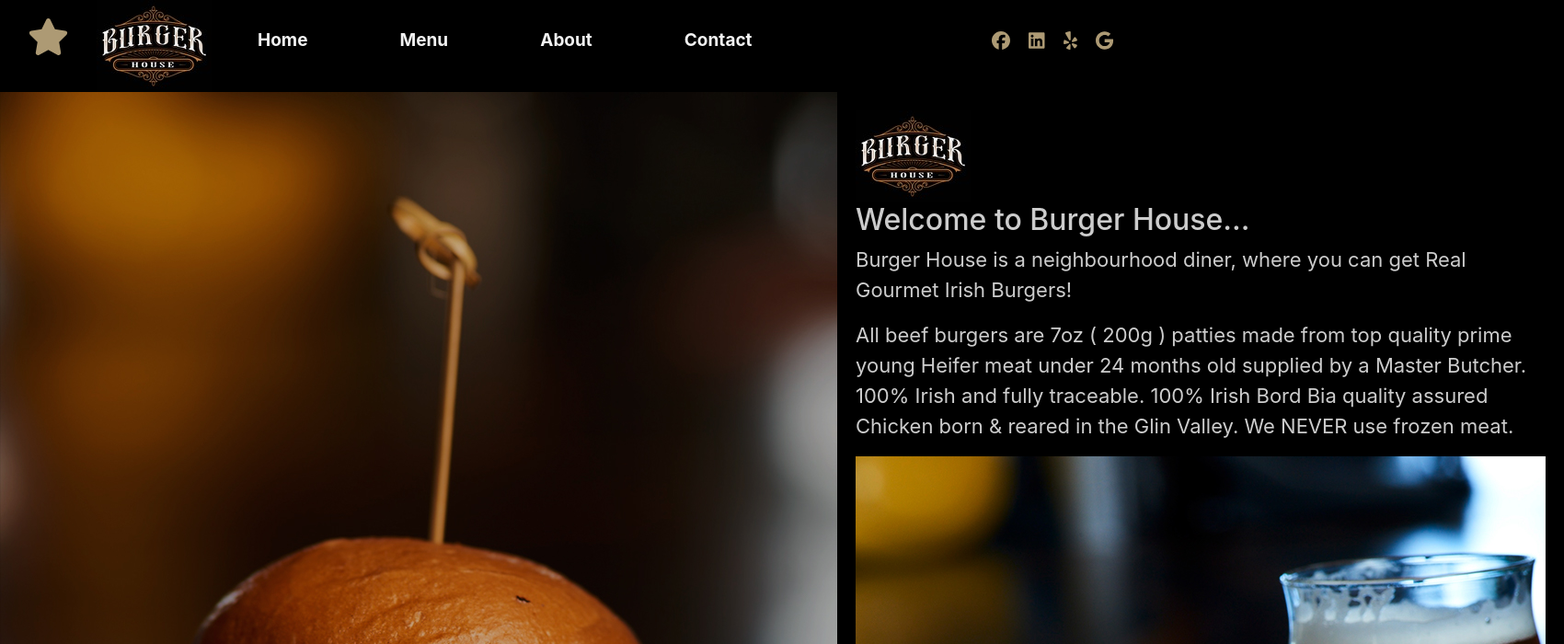
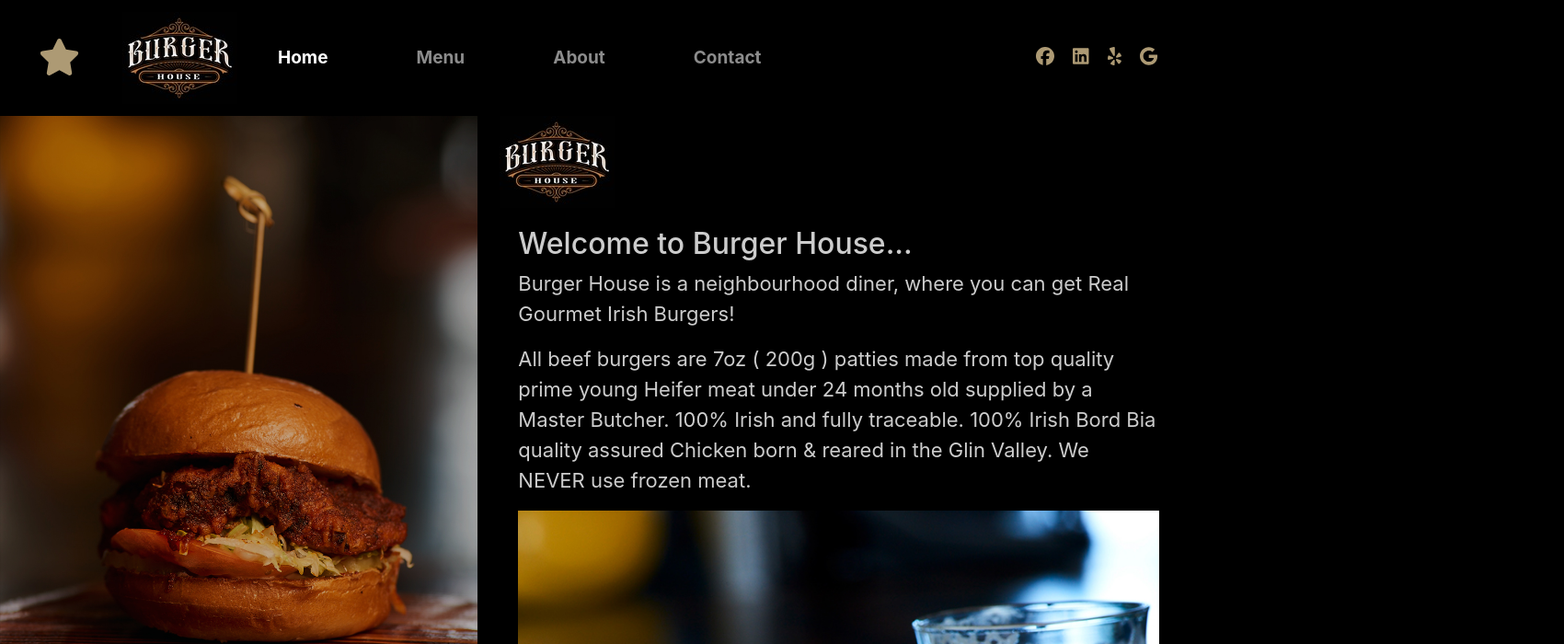
Before and after one commit to gulbesvane/restaurant-app-react, a React (Create React App) app: page / in a window 1280 px wide. Shown: the top 700 px of the page at 92% size, 1700 px wide, since content can reach past the window. Built offline with nearby package versions, Linux system fonts and the light colour scheme; a web font is replaced by a local one.

Commit message:
bootstrap home page

```diff
--- a/src/App.css
+++ b/src/App.css
@@ -49,13 +49,17 @@ p {
 }
 
 /* scroll button */
-.styles_scroll-to-top__2A70v{
+.styles_scroll-to-top__2A70v {
   background-color: #856b39 !important;
   border-radius: 70px !important;
 }
 
-/* ----------MOBILE----------- */
-
+/* ----------HOME MOBILE----------- */
+@media screen and (max-width: 768px) {
+  .textLogo {
+    display: none;
+  }
+}
 /*--------- MENU PAGE -------*/
 .title {
   text-align: center;
@@ -121,15 +125,11 @@ p {
 }
 
 /*------> NAVBAR <-----------*/
-/* Add a black background color to the top navigation */
+/* Add a black background color to he top navigation */
 
-.topnav {
-  overflow: hidden;
-  display: flex;
-  flex-direction: row;
-  padding-right: 60px;
+.navBarBlack {
+  background-color: #000000 !important;
 }
-
 
 .socialIcon {
   padding: 34px 10px;
@@ -142,17 +142,6 @@ p {
   padding: 20px 10px;
   color: #ad9a74;
   font-size: 40px;
-}
-
-.socialmediaIcons {
-  width: 100%;
-  display: flex;
-  justify-content: end;
-}
-
-.imageWrap {
-  display: flex;
-  flex-direction: row;
 }
 
 .textWrap {
@@ -186,93 +175,22 @@ p {
   padding-bottom: 20px;
 }
 
-/* Style the links inside the navigation bar */
-.topnav a {
-  float: left;
-  display: block;
-  color: #f2f2f2;
-  text-align: center;
+.navItem {
+  padding: 30px 50px;
   text-decoration: none;
   font-size: 19px;
   font-weight: bold;
-}
-
-.topnav a > svg {
-  box-sizing: content-box;
-}
-
-.navItems {
-  width: 100%;
-  display: flex;
-  justify-content: end;
-}
-
-.navItem {
-  padding: 30px 50px;
+  margin-right: 60px;
+  margin-left: 20px;
 }
 
 .navItem:last-child {
   padding-right: 0;
 }
 
-/* Add an active class to highlight the current page */
-
-.topnav a:active {
-  color: #ad9a74;
-}
-
-/* Hide the link that should open and close the topnav on small screens */
-.topnav .icon {
-  display: none;
-}
-
-/* Add a dark background on topnav links and the dropdown button on hover */
-.topnav a:hover {
-  color: #ad9a74;
-}
-
-/* When the screen is less than 600 pixels wide, hide all links, except for the first one ("Home"). Show the link that contains should open and close the topnav (.icon) */
-@media screen and (max-width: 600px) {
-  .topnav a:not(:first-child) {
-    display: none;
-  }
-  .topnav a.icon {
-    float: right;
-    display: block;
-  }
-}
-
-/* The "responsive" class is added to the topnav with JavaScript when the user clicks on the icon. This class makes the topnav look good on small screens (display the links vertically instead of horizontally) */
-@media screen and (max-width: 600px) {
-  .topnav.responsive {
-    position: relative;
-  }
-  .topnav.responsive a.icon {
-    position: absolute;
-    right: 0;
-    top: 0;
-  }
-  .topnav.responsive a {
-    float: none;
-    display: block;
-    text-align: left;
-  }
-  .topnav.responsive .dropdown {
-    float: none;
-  }
-  .topnav.responsive .dropdown-content {
-    position: relative;
-  }
-  .topnav.responsive .dropdown .dropbtn {
-    display: block;
-    width: 100%;
-    text-align: left;
-  }
-}
-
 /* ----- ABOUT ------- */
 
-.about{
+.about {
   padding-top: 4vh;
   padding-bottom: 4vh;
   align-items: center;
@@ -288,72 +206,63 @@ p {
   transform: translate(-50%, -50%);
 }
 
-.aboutimg{
+.aboutimg {
   width: 100%;
   height: auto;
   opacity: 0.3;
   border-radius: 8px;
 }
 
-.apply-btn-link{
+.apply-btn-link {
   color: #ad9a74;
 }
 
-.apply-btn-link:hover{
+.apply-btn-link:hover {
   color: black;
 }
 /* ----- ABOUT MOBILE FOLDABLE ------- */
-@media(max-width: 300px){
-  .txtoverimg{
-    font-size: 8px
+@media (max-width: 300px) {
+  .txtoverimg {
+    font-size: 8px;
   }
 }
 
 /* ----- ABOUT MOBILE ------- */
-@media(min-width: 301px){
-  .txtoverimg{
-    font-size: 12px
+@media (min-width: 301px) {
+  .txtoverimg {
+    font-size: 12px;
   }
 }
 
 /* ----- ABOUT TABLET ------- */
-@media(min-width: 600px){
-  .txtoverimg{
-    font-size: 18px
+@media (min-width: 600px) {
+  .txtoverimg {
+    font-size: 18px;
   }
 }
 
-
 /* ----- CONTACT FORM------- */
 
-.form-group{
+.form-group {
   padding-bottom: 2vw;
   font-weight: bold;
 }
 
-.form-input-error{
+.form-input-error {
   color: #940418;
   font-size: 12px;
 }
 
-.form-input-field{
+.form-input-field {
   width: 100%;
-  height: fit-content
+  height: fit-content;
 }
 
-.msg-field{
-  height: 120px
+.msg-field {
+  height: 120px;
 }
 
-.btn-msg{
+.btn-msg {
   width: 100%;
-  margin: 0
+  margin: 0;
 }
-
-.form-input invalid{
-
-};
-
-.form-input{
-
-}
--- a/src/components/Navbar.js
+++ b/src/components/Navbar.js
@@ -14,47 +14,61 @@ import logo3 from "../Images/small_logo.jpg";
 
 function Navbar() {
   return (
-    <div className="topnav" id="myTopnav">
+    <nav className="navbar navbar-expand-lg navbar-dark bg-dark navBarBlack">
+      <div className="container-fluid">
         {/* using fontawsome added the website smaller logo, the star */}
-
-      <div>
+        <a className="navbar-brand" href="#">
           <FontAwesomeIcon className="starIcon" icon={faStar} />
-      </div>
-
+        </a>
         {/* added website main logo*/}
-
-      <div>
+        <div className="navbar-brand">
           <img src={logo3} />
         </div>
-
+        <button
+          className="navbar-toggler"
+          type="button"
+          data-bs-toggle="collapse"
+          data-bs-target="#navbarSupportedContent"
+          aria-controls="navbarSupportedContent"
+          aria-expanded="false"
+          aria-label="Toggle navigation"
+        >
+          <span className="navbar-toggler-icon"></span>
+        </button>
+        <div className="collapse navbar-collapse" id="navbarSupportedContent">
+          <ul className="navbar-nav me-auto mb-2 mb-lg-0">
             {/* done pathing for the links */}
-
-      <div className="navItems">
-        <Link className="navItem" to="/">
+            <li className="nav-item">
+              <Link className="nav-link active navItem" to="/">
                 Home
               </Link>
-        <Link className="navItem" to="/menu">
+            </li>
+            <li className="nav-item">
+              <Link className="nav-link navItem" to="/menu">
                 Menu
               </Link>
-        <Link className="navItem" to="/about">
+            </li>
+            <li className="nav-item">
+              <Link className="nav-link navItem" to="/about">
                 About
               </Link>
-        <Link className="navItem" to="/contact">
+            </li>
+            <li className="nav-item">
+              <Link className="nav-link navItem" to="/contact">
                 Contact
               </Link>
-      </div>
-
+            </li>
+          </ul>
           {/* using fontawsome added the social media logos and set correct path to websites */}
           {/*once clicked a new page will open */}
-
-      <div className="socialmediaIcons">
-        <a href="https://google.com" target="_blank">
+          <div className="d-flex">
+            <a href="https://www.facebook.com/" target="_blank">
               <FontAwesomeIcon className="socialIcon" icon={faFacebook} />
             </a>
-        <a href="https://google.com" target="_blank">
+            <a href="https://www.linkedin.com/" target="_blank">
               <FontAwesomeIcon className="socialIcon" icon={faLinkedin} />
             </a>
-        <a href="https://google.com" target="_blank">
+            <a href="https://www.yelp.ie/" target="_blank">
               <FontAwesomeIcon className="socialIcon" icon={faYelp} />
             </a>
             <a href="https://google.com" target="_blank">
@@ -62,6 +76,8 @@ function Navbar() {
             </a>
           </div>
         </div>
+      </div>
+    </nav>
   );
 }
 
--- a/src/views/Home.js
+++ b/src/views/Home.js
@@ -7,19 +7,20 @@ import logo3 from "../Images/small_logo.jpg";
 
 function Home() {
   return (
+    <>
       <div>
+        <div className="row">
           {/* added fist food pic */}
-      <div className="imageWrap">
-        <div>
-          <img src={logo} />
+          <div className="col-5 col-xs-12">
+            <img className="img-fluid" alt="Tasty burger" src={logo} />
           </div>
-        <div className="textWrap">
+          <div className="col col-xs-12">
             {/* added website logo */}
-          <div>
+            <div className="textLogo">
               <img src={logo3} />
             </div>
             {/* added welcome message */}
-          <div>
+            <div className="textWrap">
               <h2>Welcome to Burger House... </h2>
 
               <p>
@@ -30,34 +31,43 @@ function Home() {
                 All beef burgers are 7oz ( 200g ) patties made from top quality
                 prime young Heifer meat under 24 months old supplied by a Master
                 Butcher. 100% Irish and fully traceable. 100% Irish Bord Bia
-              quality assured Chicken born & reared in the Glin Valley. We NEVER
-              use frozen meat.
+                quality assured Chicken born & reared in the Glin Valley. We
+                NEVER use frozen meat.
               </p>
-          </div>
-          {/* added second food pic */}
               <div>
-            <img src={logo2} />
+                <img
+                  className="img-fluid"
+                  alt="Tasty burger with fries and pint of beer"
+                  src={logo2}
+                />
               </div>
             </div>
           </div>
+        </div>
+      </div>
+      <div class="row">
+        <div class="col">
+          {" "}
           {/* added bottom text*/}
           <div className="bottomtextWrap">
             <h2>Burger House was established in 2022... </h2>
             <p>
-          &emsp; Here at Burger House we're all about...well...The Burgers. We
-          spend time to create Gourmet Irish Burgers that tantalise the
-          tastebuds and pride ourselves on the quality of the produce we use.
-          Everything on the menu is carefully selected to deliver the highest
-          quality to your plate and palate..{" "}
+              &emsp; Here at Burger House we're all about...well...The Burgers.
+              We spend time to create Gourmet Irish Burgers that tantalise the
+              tastebuds and pride ourselves on the quality of the produce we
+              use. Everything on the menu is carefully selected to deliver the
+              highest quality to your plate and palate..{" "}
             </p>
             <p>
-          &emsp; Our staunch belief in providing exceptional quality products
-          with friendly service in a clean and welcoming setting has helped us
-          earn the reputation among the locals as one of the best hidden gems in
-          Dublin, Galway, Cork & Sligo.
+              &emsp; Our staunch belief in providing exceptional quality
+              products with friendly service in a clean and welcoming setting
+              has helped us earn the reputation among the locals as one of the
+              best hidden gems in Dublin, Galway, Cork & Sligo.
             </p>
           </div>
         </div>
+      </div>
+    </>
   );
 }
 
```
Lines whose indentation alone changed are shown as unchanged.
